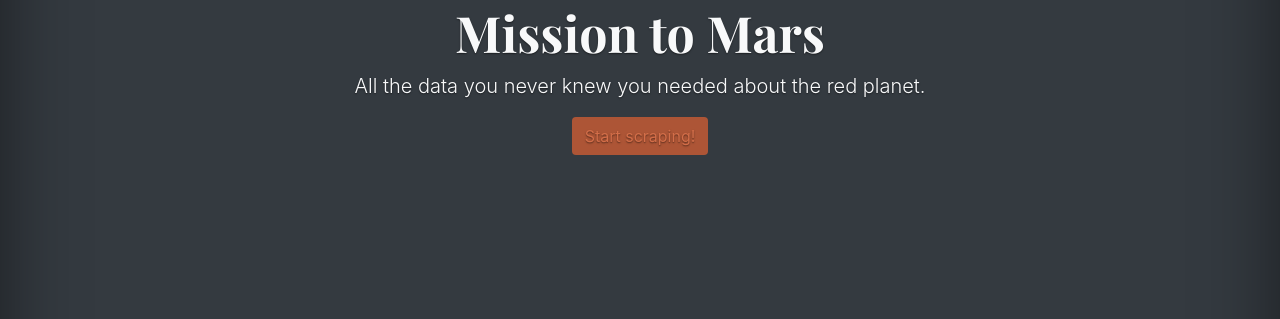
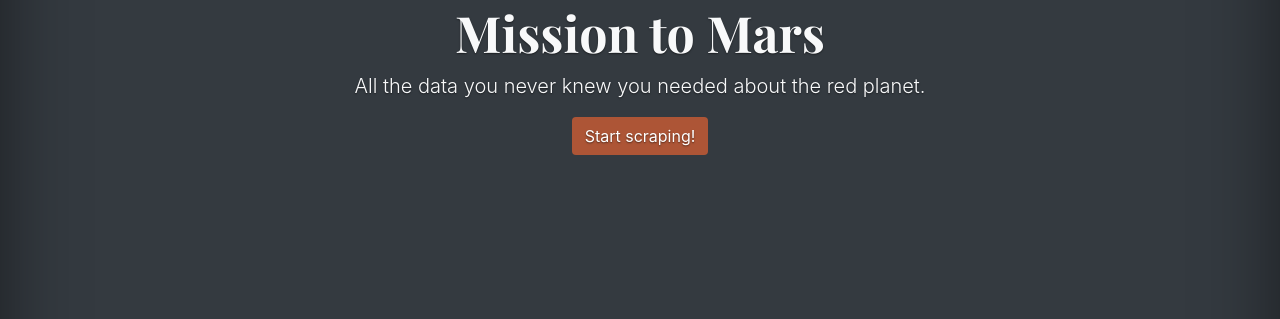
Before and after one commit to neha-nayeem/web-scraping-challenge, a Flask app: page / in a window 1280 px wide. Shown: the part 293-612 px from the top of the page. Run offline with Flask 2, Linux system fonts and the light colour scheme; some libraries are stand-ins or nearby versions.

Commit message:
Cleaned up CSS

```diff
--- a/Mission_to_Mars/static/css/styles.css
+++ b/Mission_to_Mars/static/css/styles.css
@@ -30,8 +30,8 @@ tbody>tr>td:first-of-type {
     background-color: #bf5a35de;
 }
 
-a:not(.foot-a, .lead),
-.text-mars-red {
+.text-mars-red,
+.link {
     color: #d36e49;
 }
 
```
